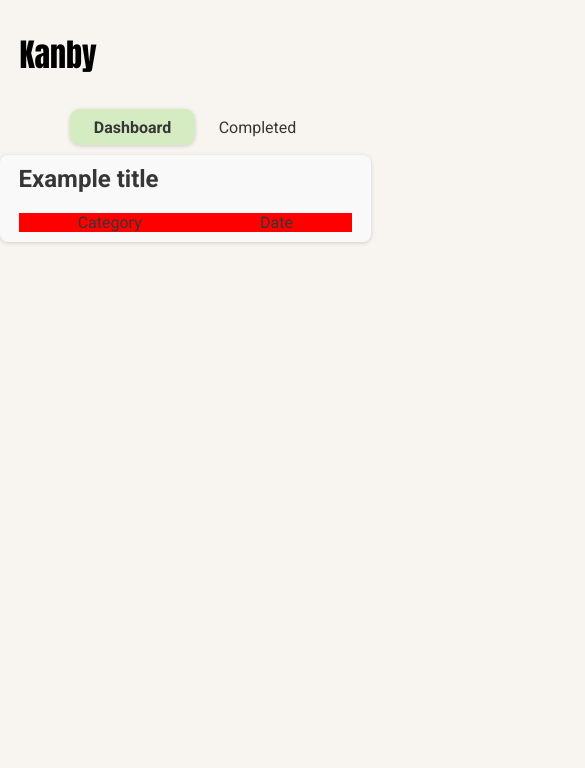
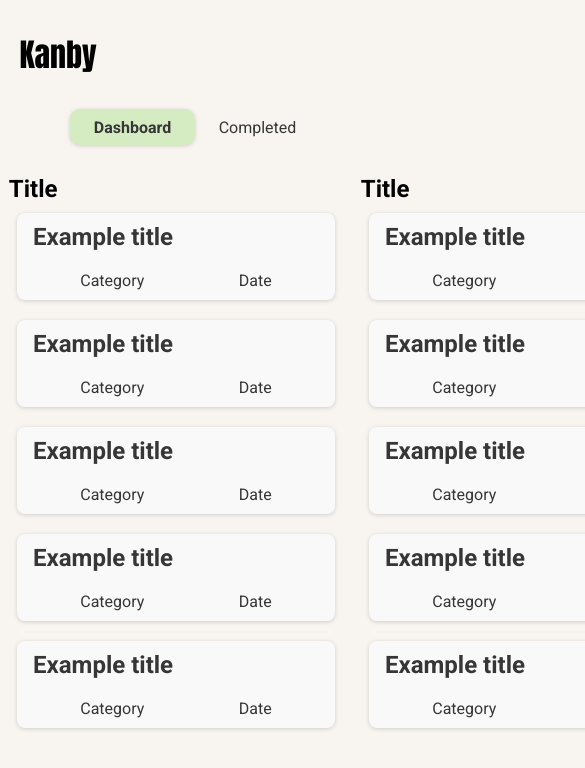
Before and after one commit to jonnicholson94/kanby-open, a Next.js app: page /dashboard in a window 390 px wide. Shown: the top 768 px of the page, 585 px wide, since content can reach past the window. Built offline with nearby package versions, Linux system fonts and the light colour scheme.

Commit message:
Made some more progress with card and column components. Updated data to have IDs

```diff
--- a/data.ts
+++ b/data.ts
@@ -2,6 +2,7 @@ import { Task } from "./types/dataSchema";
 
 export const data: Task[] = [
     {
+        id: "123",
         userId: "12345",
         title: "Example task",
         description: "Blablablablabla",
@@ -16,6 +17,7 @@ export const data: Task[] = [
         completedDate: null
     },
     {
+        id: "456",
         userId: "54321",
         title: "Task",
         description: "Blablablablabla",
@@ -30,6 +32,7 @@ export const data: Task[] = [
         completedDate: null
     },
     {
+        id: "789",
         userId: "12345",
         title: "Example task",
         description: "Blablablablabla",
@@ -44,6 +47,7 @@ export const data: Task[] = [
         completedDate: null
     },
     {
+        id: "101",
         userId: "12345",
         title: "Example task",
         description: "Blablablablabla",
@@ -58,6 +62,7 @@ export const data: Task[] = [
         completedDate: null
     },
     {
+        id: "102",
         userId: "12345",
         title: "Example task",
         description: "Blablablablabla",
--- a/elements/Card.tsx
+++ b/elements/Card.tsx
@@ -7,7 +7,7 @@ const Card = () => {
             <div className="height-45 width-90 flex-center margin-vertical-10">
                 <h2 className="width-100">Example title</h2>
             </div>
-            <div className="height-45 width-90 flex-around margin-vertical-10 red">
+            <div className="height-45 width-90 flex-around margin-vertical-10">
                 <div className="">
                     <p>Category</p>
                 </div>
--- /dev/null
+++ b/elements/Column.tsx
@@ -0,0 +1,20 @@
+
+import { data } from "../data"
+import Card from "./Card"
+
+const Column = () => {
+    return (
+        <div className="card-column height-90 width-27 flex-center flex-column margin-vertical-30">
+            <div className="height-10 flex-center width-100 auto-height">
+                <h2 className="width-95">Title</h2>
+            </div>
+            <div className="height-90 width-95 flex-start flex-column">
+                { data.map(x => {
+                    return <Card key={x.id} />
+                })}
+            </div>
+        </div>
+    )
+}
+
+export default Column
--- a/pages/dashboard.tsx
+++ b/pages/dashboard.tsx
@@ -1,5 +1,6 @@
 import DashboardSelector from "../components/DashboardSelector"
 import GlobalHeader from "../components/GlobalHeader"
+import Column from "../elements/Column"
 
 import Card from "../elements/Card"
 
@@ -8,8 +9,12 @@ const Dashboard = () => {
         <>
             <GlobalHeader />
             <DashboardSelector />
+            <div className="auto-height width-95 flex-around flex-scroll">
+                <Column />
+                <Column />
+                <Column />
+            </div>
 
-            <Card />
         </>
     )
 }
--- a/styles/common.css
+++ b/styles/common.css
@@ -47,6 +47,10 @@
     width: 47.5%;
 }
 
+.width-27 {
+    width: 27.5%;
+}
+
 .relative {
     position: relative;
 }
@@ -55,6 +59,12 @@
     display: flex;
     align-items: center;
     justify-content: center;
+}
+
+.flex-start {
+    display: flex;
+    align-items: center;
+    justify-content: flex-start;
 }
 
 .flex-around {
@@ -130,6 +140,10 @@
         margin-top: 50px;
         margin-bottom: 50px;
     }
+
+    .flex-scroll {
+        justify-content: flex-start;
+    }
 }
 
 @media only screen and (max-width: 700px) {
--- a/styles/components.css
+++ b/styles/components.css
@@ -110,6 +110,32 @@
     border-radius: 8px;
 }
 
+.card-column {
+    width: 27.5%;
+}
+
+.card-container {
+    border-radius: 10px;
+    overflow: scroll;
+}
+
+@media only screen and (max-width: 1200px) {
+    .card-column {
+        width: 30%;
+    }
+}
+
+@media only screen and (max-width: 900px) {
+    .card-column {
+        width: 75%;
+        flex-shrink: 0;
+        scroll-snap-align: center;
+    }
+
+    .card-container {
+        height: 80%;
+    }
+}
 
 @media only screen and (max-width: 800px) {
     .hero-bubble-1 {
@@ -117,3 +143,9 @@
         right: 2.5%;
     }
 }
+
+@media only screen and (max-width: 700px) {
+    .card-column {
+        width: 95%;
+    }
+}
--- a/types/dataSchema.ts
+++ b/types/dataSchema.ts
@@ -5,6 +5,7 @@ export type TaskComment = {
 }
 
 export type Task = {
+    id: string,
     userId: string,
     title: string,
     description: string,
```
